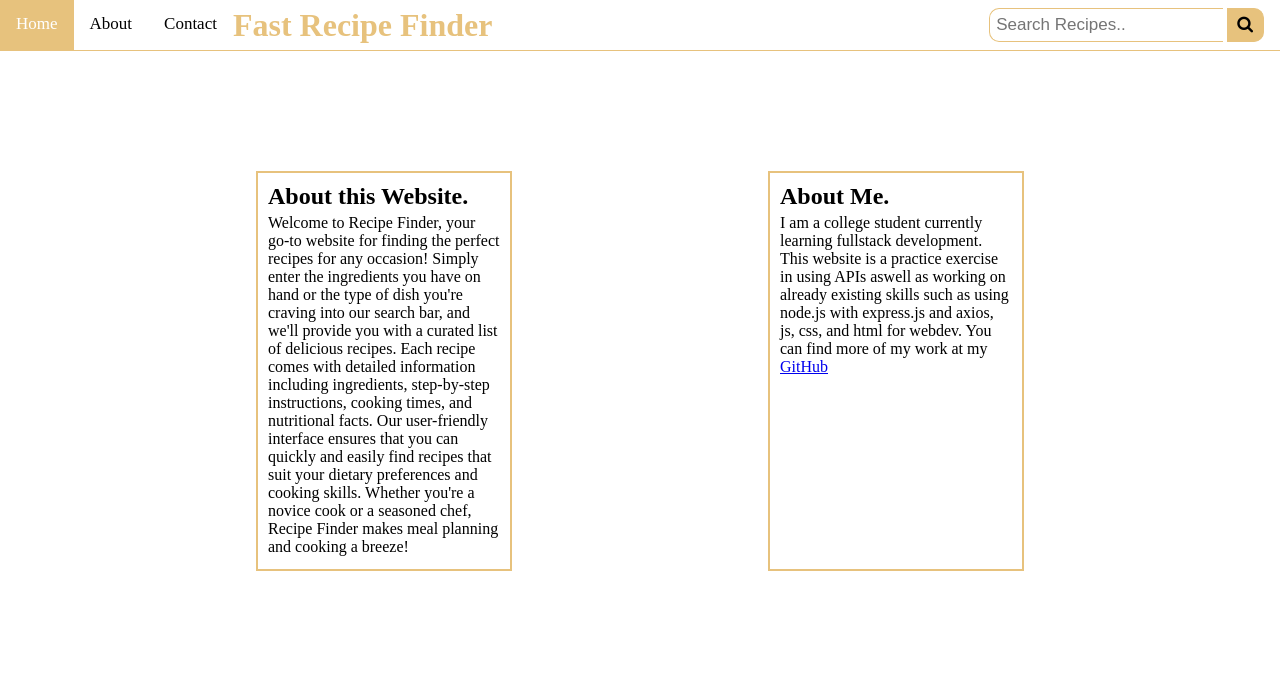
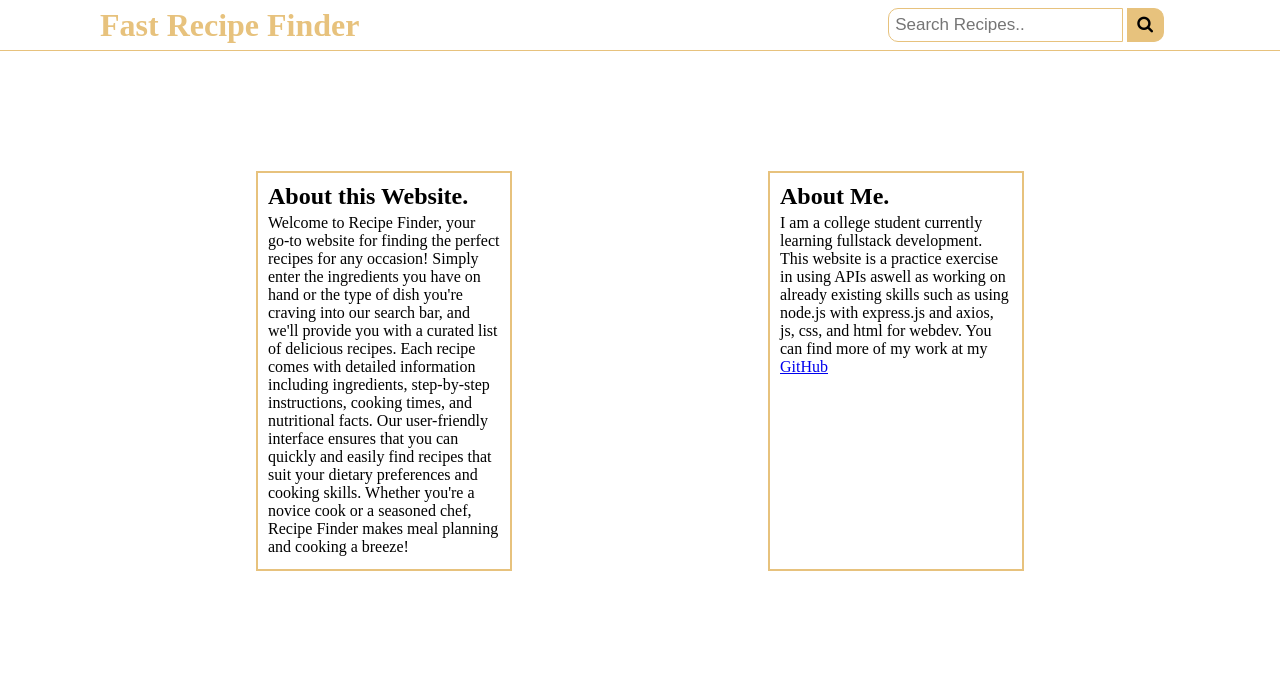
Before and after one commit to hiiien/Recipe-Finder, a Node server app: page / in a window 1280 px wide. Shown: the top 690 px of the page. Run offline with Node 20, Linux system fonts and the light colour scheme.

Commit message:
chnage styling

```diff
--- a/public/styles/styles.css
+++ b/public/styles/styles.css
@@ -10,12 +10,20 @@
     padding: 0px;
     box-sizing: border-box;
 }
+
+html, body {
+  max-width: 100%;
+  overflow-x: hidden;
+}
+
 .topnav {
     overflow: hidden;
     background-color: var(--primary-color);
     border-bottom: solid 1px var(--accent-color);
     display: flex;
-    width: 100vw;
+    width: 100%;
+    padding-left: 100px;
+    padding-right: 100px;
   }
 
   .topnav a {
@@ -51,10 +59,8 @@
     margin-top: 8px;
     font-size: 17px;
     margin-bottom: 8px;
-    border: none;
     border-radius: 10px 0px 0px 10px;
     border: solid var(--accent-color) 1px;
-    border-right: 0px;
   }
 
   .topnav .search-container button {
--- a/views/partials/header.ejs
+++ b/views/partials/header.ejs
@@ -1,7 +1,7 @@
 <div class="topnav">
-    <a class="active" href="#home">Home</a>
+    <!-- <a class="active" href="#home">Home</a>
     <a href="#about">About</a>
-    <a href="#contact">Contact</a>
+    <a href="#contact">Contact</a> -->
     <h1>Fast Recipe Finder</h1>
     <div class="search-container">
       <form action="/recipes" method="POST">
```
